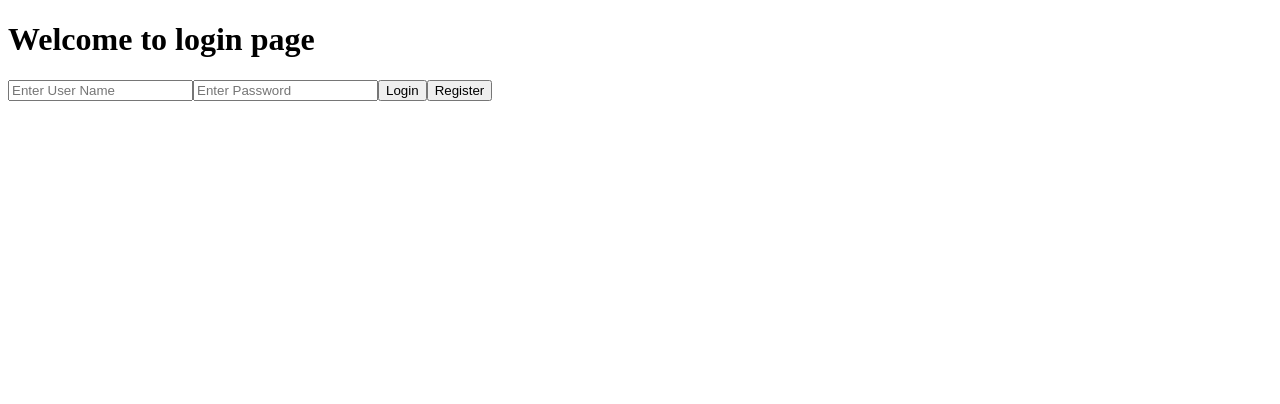
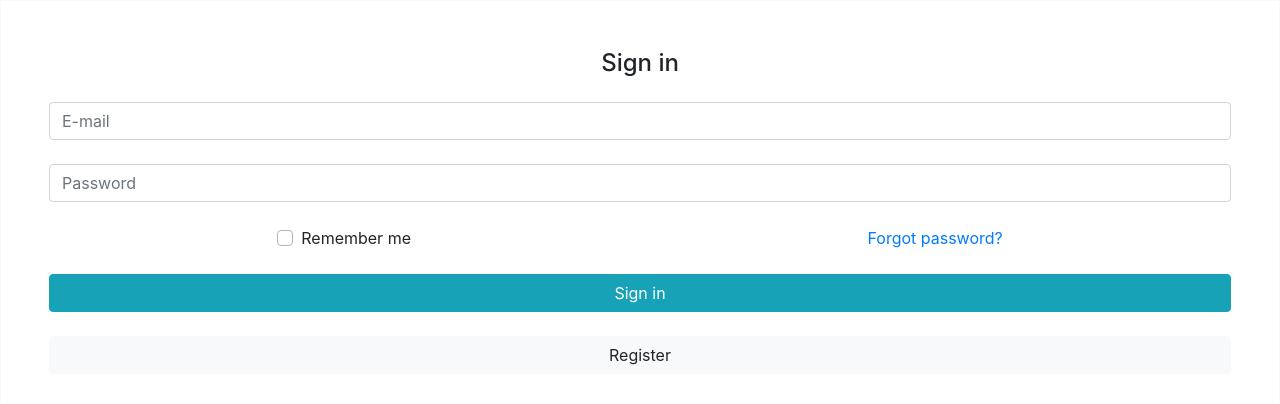
Before and after one commit to prakashr56/expense-tracker-ui, an Angular app: page /login in a window 1280 px wide. Shown: the top 404 px of the page. Built offline with nearby package versions, Linux system fonts and the light colour scheme.

Commit message:
heroku url

```diff
--- a/angular.json
+++ b/angular.json
@@ -89,9 +89,13 @@
               "src/assets"
             ],
             "styles": [
-              "src/styles.css"
+              "src/styles.css",
+              "node_modules/bootstrap/dist/css/bootstrap.min.css"
             ],
-            "scripts": []
+            "scripts": [
+              "node_modules/jquery/dist/jquery.min.js",
+              "node_modules/bootstrap/dist/js/bootstrap.min.js"
+            ]
           }
         },
         "lint": {
--- a/package.json
+++ b/package.json
@@ -22,7 +22,11 @@
     "@angular/platform-browser": "~8.2.14",
     "@angular/platform-browser-dynamic": "~8.2.14",
     "@angular/router": "~8.2.14",
+    "@ng-bootstrap/ng-bootstrap": "^5.3.1",
+    "bootstrap": "^4.5.0",
     "express": "^4.17.1",
+    "jquery": "^3.5.1",
+    "ngx-bootstrap": "^5.6.1",
     "path": "^0.12.7",
     "rxjs": "~6.4.0",
     "tslib": "^1.10.0",
--- a/src/app/addexpense/addexpense.component.html
+++ b/src/app/addexpense/addexpense.component.html
@@ -1,4 +1,4 @@
-<h1>Add Expense Page</h1>
+<!-- <h1>Add Expense Page</h1>
 
 <form>
 
@@ -10,4 +10,36 @@
     <button type="submit"  (click)="addExpense()">Add Expense</button>
     <button  routerLink="/login" routerLinkActive="active">Logout</button>
 
+</form> -->
+
+<form class="text-center border border-light p-5" action="#!">
+
+    <p class="h4 mb-4">Add Expense</p>
+
+    <!-- Email -->
+    <input type="text" [(ngModel)]="expense.description" name="description"  class="form-control mb-4" placeholder="Enter Description" >
+
+    <!-- <input type="text" [(ngModel)]="expense.description" name="description"  class="form-control mb-4" placeholder="Enter Description" > -->
+
+    <!-- <ngb-datepicker #dp [(ngModel)]="model" (navigate)="date = $event.next"></ngb-datepicker> -->
+
+    <input class="form-control" placeholder="yyyy-mm-dd"
+             name="dp" [(ngModel)]="date" ngbDatepicker #d="ngbDatepicker" (click)="d.toggle()">
+
+    <!-- Amount -->
+    <input type="text" [(ngModel)]="expense.amount" name="amount"  class="form-control mb-4" placeholder="Enter Amount" >
+
+    <!-- Note -->
+    <input type="text" [(ngModel)]="expense.note" name="note"  class="form-control mb-4" placeholder="Enter Note" >
+
+
+    <!-- Sign in button -->
+    <button class="btn btn-info btn-block my-4" type="submit" (click)="addExpense()">Add Expense</button>
+
+    <button class="btn btn-danger btn-block my-4" type="submit" (click)="deleteExpense()">Dlete</button>
+
+    <button class="btn btn-light btn-block my-4" type="submit"  routerLink="/user/{{userId}}/expense" routerLinkActive="active">Back</button>
+
+    <button class="btn btn-secondary btn-block my-4" type="submit"  routerLink="/login" routerLinkActive="active">Logout</button>
+
 </form>
--- a/src/app/addexpense/addexpense.component.ts
+++ b/src/app/addexpense/addexpense.component.ts
@@ -3,7 +3,7 @@ import { HttpClient } from '@angular/common/http';
 import { ActivatedRoute, Router } from '@angular/router';
 import { Component, OnInit } from '@angular/core';
 import { Expense } from '../model/expense';
-
+import {NgbDateStruct, NgbDate, NgbCalendar, NgbDateParserFormatter} from '@ng-bootstrap/ng-bootstrap';
 
 
 @Component({
@@ -17,12 +17,19 @@ export class AddexpenseComponent implements OnInit {
   userId: number;
   expenseId: number;
   httpOptions;
+  // model: NgbDateStruct;
+  date: NgbDate | null;
+
 
   constructor(private activatedRoute: ActivatedRoute,
     private http: HttpClient,
     private router: Router,
-    private expenseService: ExpenseService
-    ) { }
+    private expenseService: ExpenseService,
+    private calendar: NgbCalendar,
+    public formatter: NgbDateParserFormatter
+    ) {
+
+     }
 
   ngOnInit() {
 
@@ -33,6 +40,7 @@ export class AddexpenseComponent implements OnInit {
     if(this.expenseId === 0){
       this.expense = new Expense();
       this.expense.userId = this.userId;
+      this.date = this.calendar.getToday();
     }
     else{
       this.getExpense()
@@ -43,12 +51,26 @@ export class AddexpenseComponent implements OnInit {
     this.expenseService.getExpense(this.expenseId).subscribe((data:any) => {
       this.expense = data;
       this.expense.createdAt = new Date(+this.expense.createdAt).toJSON().split("T")[0] ;
+      // new Date(+this.expense.createdAt).toJSON().split("T")[0];
+      let tempDate = new Date(+this.expense.createdAt);
+
+      // this.date =  this.formatter.format(this.expense.createdAt);
     });
   }
 
   addExpense(){
 
+    // Date Parse
+    this.expense.createdAt = Date.parse(this.date.day+"-"+this.date.month+"-"+this.date.year);
+    alert(this.date.day+"-"+this.date.month+"-"+this.date.year);
+    return;
+
     this.expenseService.addExpense(this.expense, this.userId);
+  }
+
+  deleteExpense(){
+
+      this.expenseService.deleteExpense(this.expenseId, this.userId);
 
   }
 
--- a/src/app/app.module.ts
+++ b/src/app/app.module.ts
@@ -10,6 +10,8 @@ import { LoginComponent } from './login/login.component';
 import { RegisterComponent } from './register/register.component';
 import { ExpenseComponent } from './expense/expense.component';
 import { AddexpenseComponent } from './addexpense/addexpense.component';
+import { NgbModule  } from '@ng-bootstrap/ng-bootstrap';
+
 
 @NgModule({
   declarations: [
@@ -24,7 +26,8 @@ import { AddexpenseComponent } from './addexpense/addexpense.component';
     BrowserModule,
     HttpClientModule,
     AppRoutingModule,
-    FormsModule
+    FormsModule,
+    NgbModule
   ],
   providers: [],
   bootstrap: [AppComponent]
--- a/src/app/expense/expense.component.ts
+++ b/src/app/expense/expense.component.ts
@@ -1,10 +1,9 @@
 import { ExpenseService } from './../service/expense.service';
-import { ApicallService } from './../service/apicall.service';
-import { HttpClient, HttpHeaders } from '@angular/common/http';
+import { HttpClient} from '@angular/common/http';
 import { Component, OnInit } from '@angular/core';
 import { ActivatedRoute} from '@angular/router';
 import { Expense } from '../model/expense';
-// import { DatePipe } from '@angular/common';
+import {NgbDate, NgbCalendar, NgbDateParserFormatter} from '@ng-bootstrap/ng-bootstrap';
 
 
 @Component({
@@ -20,14 +19,18 @@ export class ExpenseComponent implements OnInit {
   httpOptions;
   filterName: string = "";
   filterText: string ="";
-  date1: string = Date.now().toString();
-  date2: string;
-  date = new Date();
+  fromDate: NgbDate | null;
+  toDate: NgbDate | null;
 
   constructor(private http: HttpClient,
     private activatedRoute: ActivatedRoute,
-    private expenseService: ExpenseService
-    ) { }
+    private expenseService: ExpenseService,
+    private calendar: NgbCalendar,
+    public formatter: NgbDateParserFormatter
+    ) {
+        this.fromDate = calendar.getToday();
+        this.toDate = calendar.getToday();
+     }
 
   ngOnInit() {
 
@@ -37,9 +40,6 @@ export class ExpenseComponent implements OnInit {
 
     this.getExpenseList();
 
-    this.date1  = new Date(this.date.getFullYear(), this.date.getMonth(), 2).toJSON().split("T")[0] ;
-
-    this.date2  = new Date().toJSON().split("T")[0] ;
   }
 
   getExpenseList(){
@@ -51,9 +51,9 @@ export class ExpenseComponent implements OnInit {
 
   filterSearch(){
 
-
         this.expenses = this.expenses.filter(
-          m => new Date(m.createdAt) >= new Date(this.date1) && new Date(m.createdAt) <= new Date(this.date2)
+          m => new Date(m.createdAt) >= new Date(this.fromDate.year, this.fromDate.month-1, this.fromDate.day)
+              && new Date(m.createdAt) <= new Date(this.toDate.year, this.toDate.month-1, this.toDate.day)
         );
 
        if(this.filterText || 0 <= this.filterText.length){
@@ -73,4 +73,5 @@ export class ExpenseComponent implements OnInit {
           });
   }
 
+
 }
--- a/src/app/login/login.component.html
+++ b/src/app/login/login.component.html
@@ -1,12 +1,34 @@
-<h1>Welcome to login page</h1>
 
 
-<form>
+<!-- Default form login -->
+<form class="text-center border border-light p-5" action="#!">
 
-    <input placeholder="Enter User Name" [(ngModel)]="user.userName" name="userName" />
-    <input placeholder="Enter Password" [(ngModel)]="user.password" name="password" />
+    <p class="h4 mb-4">Sign in</p>
 
-    <button type="submit"  (click)="loginUser()">Login</button>
-    <button  routerLink="/register" routerLinkActive="active">Register</button>
+    <!-- Email -->
+    <input type="email" [(ngModel)]="user.userName" name="userName" id="defaultLoginFormEmail" class="form-control mb-4" placeholder="E-mail" >
+
+    <!-- Password -->
+    <input type="password" [(ngModel)]="user.password" name="password" id="defaultLoginFormPassword" class="form-control mb-4" placeholder="Password" >
+
+    <div class="d-flex justify-content-around">
+        <div>
+            <!-- Remember me -->
+            <div class="custom-control custom-checkbox">
+                <input type="checkbox" class="custom-control-input" id="defaultLoginFormRemember">
+                <label class="custom-control-label" for="defaultLoginFormRemember">Remember me</label>
+            </div>
+        </div>
+        <div>
+            <!-- Forgot password -->
+            <a href="">Forgot password?</a>
+        </div>
+    </div>
+
+    <!-- Sign in button -->
+    <button class="btn btn-info btn-block my-4" type="submit" (click)="loginUser()">Sign in</button>
+
+    <button class="btn btn-light btn-block my-4" type="submit" routerLink="/register" routerLinkActive="active">Register</button>
 
 </form>
+<!-- Default form login -->
--- a/src/app/register/register.component.html
+++ b/src/app/register/register.component.html
@@ -1,12 +1,17 @@
-<h1>Register page</h1>
 
-<form>
+<form class="text-center border border-light p-5" action="#!">
 
-    <input placeholder="Enter User Name" [(ngModel)]="user.userName" name="userName" />
-    <input placeholder="Enter Password" [(ngModel)]="user.password" name="password" />
+    <p class="h4 mb-4">Register Here</p>
 
-    <button type="submit"  (click)="register()">Register</button>
+    <!-- Email -->
+    <input type="email" [(ngModel)]="user.userName" name="userName" id="defaultLoginFormEmail" class="form-control mb-4" placeholder="E-mail" >
 
-    <button  routerLink="/login" routerLinkActive="active">Back to Login</button>
+    <!-- Password -->
+    <input type="password" [(ngModel)]="user.password" name="password" id="defaultLoginFormPassword" class="form-control mb-4" placeholder="Password" >
+
+    <!-- Sign in button -->
+    <button class="btn btn-info btn-block my-4" type="submit" (click)="register()">Register</button>
+
+    <button class="btn btn-light btn-block my-4" type="submit"  routerLink="/login" routerLinkActive="active">Back to Login</button>
 
 </form>
--- a/src/app/service/expense.service.ts
+++ b/src/app/service/expense.service.ts
@@ -44,7 +44,7 @@ export class ExpenseService {
 
       addExpense(expense: Expense, userId: number){
 
-        expense.createdAt = Date.parse(expense.createdAt);
+        // expense.createdAt = Date.parse(expense.createdAt);
 
         this.httpOptions = {
           headers: new HttpHeaders({
@@ -70,4 +70,30 @@ export class ExpenseService {
           );
       }
 
+      deleteExpense(expenseId: number, userId: number){
+
+        this.httpOptions = {
+          headers: new HttpHeaders({
+            "Content-Type":"application/json",
+            'Access-Control-Allow-Origin': '*',
+            Accept: '*'
+          })
+        };
+
+        this.httpClient
+          .delete<any>(`http://localhost:8080/expense/delete/`+expenseId, this.httpOptions
+          )
+          .subscribe(
+            response => {
+              console.log("response: " + response);
+              this.router.navigate(["/user/"+userId+"/expense"]);
+            },
+            error => {
+              alert('Something went wrong!' );
+              console.log( 'Something went wrong!' );
+
+            }
+          );
+      }
+
 }
--- a/src/index.html
+++ b/src/index.html
@@ -1,4 +1,6 @@
 <!doctype html>
+
+<link  href="https://maxcdn.bootstrapcdn.com/bootstrap/4.0.0/css/bootstrap.min.css"  rel="stylesheet">
 <html lang="en">
 <head>
   <meta charset="utf-8">
--- a/src/styles.css
+++ b/src/styles.css
@@ -1 +1,2 @@
 /* You can add global styles to this file, and also import other style files */
+@import '~bootstrap/dist/css/bootstrap.min.css';
```
Also changed, not shown: src/app/expense/expense.component.html (+23 -8 lines), 1 other file (tests, documents, lock files or other folders).
